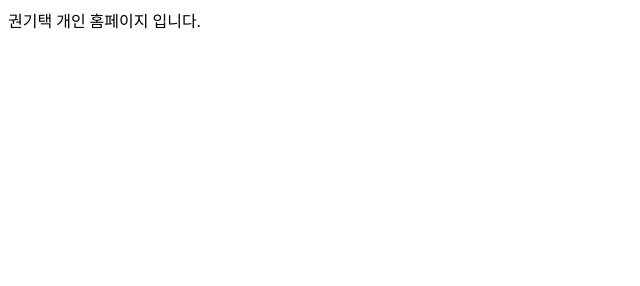
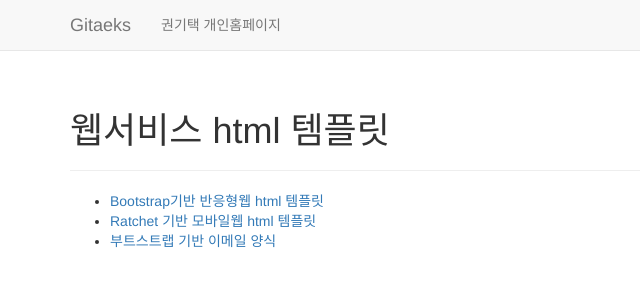
Before and after one commit to gitaek/gitaek.github.io, a plain HTML site: page index.html in a window 1280 px wide. Shown: the whole page, without its empty margins (0-640 px from the left). Drawn offline with nearby package versions, Linux system fonts and the light colour scheme.

Commit message:
index 수정

```diff
--- a/index.html
+++ b/index.html
@@ -1,20 +1,51 @@
 <!DOCTYPE html>
-<html>
+<html lang="ko">
+  <head>
+    <meta charset="utf-8">
+    <meta http-equiv="X-UA-Compatible" content="IE=edge">
+    <meta name="viewport" content="width=device-width, initial-scale=1">
+    <!-- The above 3 meta tags *must* come first in the head; any other head content must come *after* these tags -->
+    <title>권기택 홈페이지</title>
 
-  <head>
-    <meta charset='utf-8'>
-    <meta http-equiv="X-UA-Compatible" content="chrome=1">
-    <meta name="description" content="Gitaek.github.io : gitaek.github.io root">
+    <!-- Bootstrap -->
+    <link rel="stylesheet" href="https://maxcdn.bootstrapcdn.com/bootstrap/3.3.5/css/bootstrap.css">
 
-
-
-    <title>Gitaek 개인 홈페이지</title>
+    <!-- HTML5 shim and Respond.js for IE8 support of HTML5 elements and media queries -->
+    <!-- WARNING: Respond.js doesn't work if you view the page via file:// -->
+    <!--[if lt IE 9]>
+      <script src="https://oss.maxcdn.com/html5shiv/3.7.2/html5shiv.min.js"></script>
+      <script src="https://oss.maxcdn.com/respond/1.4.2/respond.min.js"></script>
+    <![endif]-->
   </head>
-
   <body>
 
-권기택 개인 홈페이지 입니다.
+<nav class="navbar navbar-default navbar-static-top">
+  <div class="container">
+    <div class="navbar-header">
+      <a class="navbar-brand" href="#">
+        Gitaeks
+      </a>
+      <p class="navbar-text">권기택 개인홈페이지</p>
+    </div>
+  </div>
+</nav>
+<div class="container">
 
+    <div class="page-header">
+        <h1>웹서비스 html 템플릿</h1>
+    </div>
 
+    <ul>
+        <li><a href="http://gitaeks.github.io/bs-html-examples/" target="_blank">Bootstrap기반 반응형웹 html 템플릿</a></li>
+        <li><a href="http://gitaeks.github.io/rc-html-examples/" target="_blank">Ratchet 기반 모바일웹 html 템플릿</a></li>
+        <li><a href="http://gitaeks.github.io/bs-letter-examples/" target="_blank">부트스트랩 기반 이메일 양식</a></li>
+    </ul>
+
+</div>
+
+    <!-- jQuery (necessary for Bootstrap's JavaScript plugins) -->
+    <script src="https://ajax.googleapis.com/ajax/libs/jquery/1.11.3/jquery.min.js"></script>
+    <!-- Include all compiled plugins (below), or include individual files as needed -->
+    <script src="https://maxcdn.bootstrapcdn.com/bootstrap/3.3.5/js/bootstrap.min.js"></script>
   </body>
 </html>
```
Also changed, not shown: params.json (deleted, +0 -1 lines).
